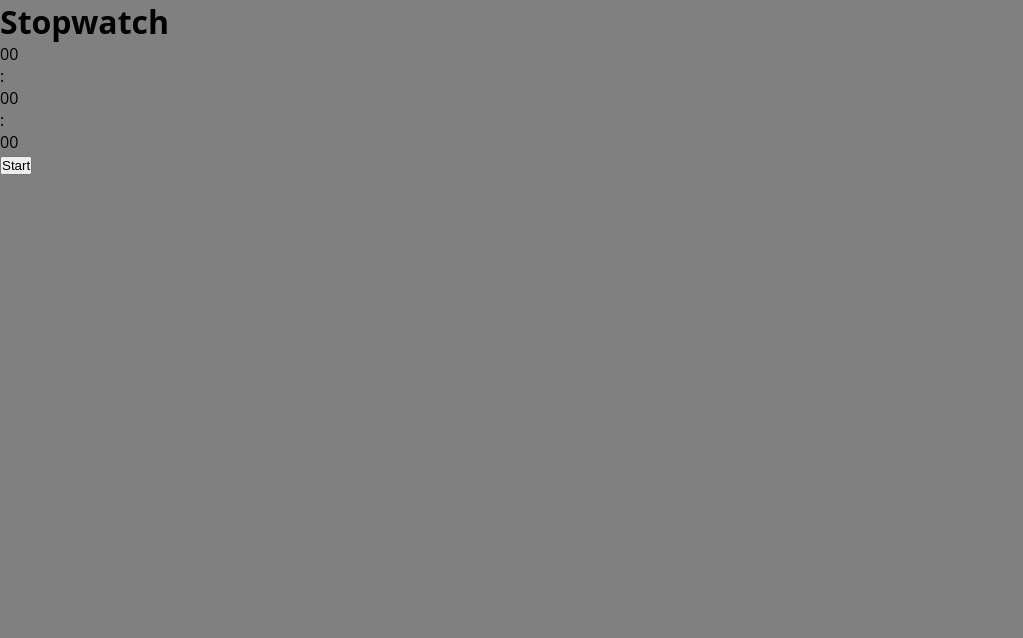
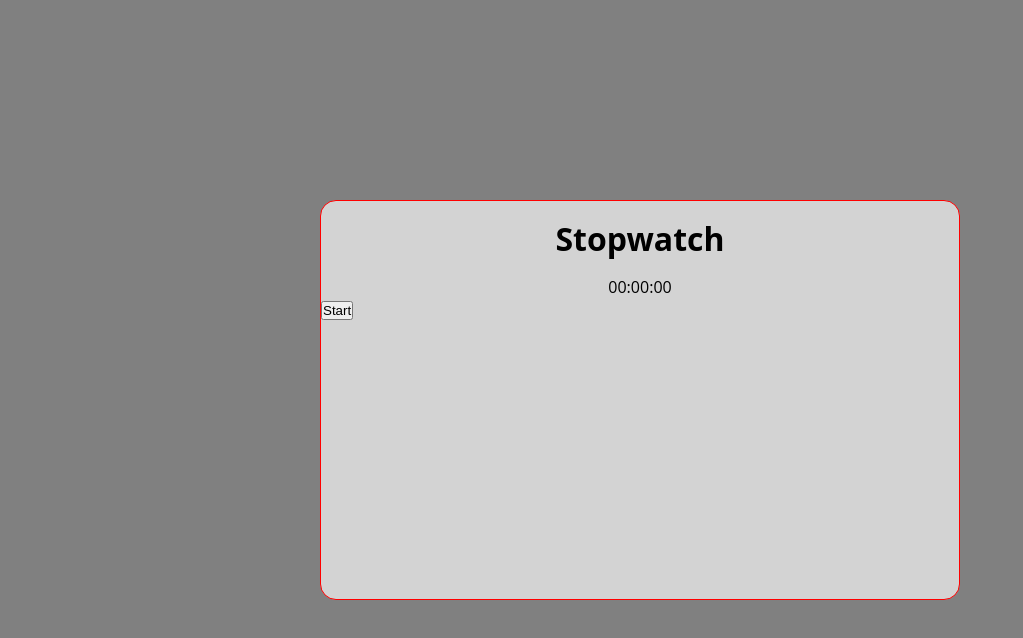
Before and after one commit to CelestialCoyote/react-stopwatch, a React app: page / in a window 1280 px wide. Shown: the top 638 px of the page, without its empty margins (0-1023 px from the left). Built offline with nearby package versions, Linux system fonts and the light colour scheme.

Commit message:
Started adding CSS to Stopwatch component.

```diff
--- a/src/App.js
+++ b/src/App.js
@@ -5,7 +5,7 @@ import Stopwatch from './components/Stopwatch/Stopwatch';
 const App = () => {
 
     return (
-        <div className="app">
+        <div className="app flex-column">
             <Stopwatch />
         </div>
     );
--- /dev/null
+++ b/src/components/Stopwatch/Stopwatch.css
@@ -0,0 +1,18 @@
+.stopwatch {
+	background: lightgray;
+	border: 1px solid red;
+	border-radius: 1.0em;
+	height: 50%;
+	margin: 0 auto;
+	width: 50%;
+}
+
+.stopwatch-header {
+	margin: 0 auto;
+	padding: 1.0em;
+}
+
+.stopwatch-time-display {
+	align-items: center;
+	justify-content: center;
+}
--- a/src/components/Stopwatch/Stopwatch.js
+++ b/src/components/Stopwatch/Stopwatch.js
@@ -1,4 +1,5 @@
 import React, { useEffect, useState } from "react";
+import './Stopwatch.css';
 
 
 const Stopwatch = () => {
@@ -34,14 +35,14 @@ const Stopwatch = () => {
 	};
 
 	return (
-		<div>
-			<div>
+		<div className='stopwatch flex-column'>
+			<div className='stopwatch-header'>
 				<h1>Stopwatch</h1>
 			</div>
-			{console.log("time", time)}
+			{console.log('time', time)}
 
 			<div>
-				<div className="d-flex justify-content-center align-items-center">
+				<div className='stopwatch-time-display flex-row'>
 					<p>{("0" + (Math.floor(time / 60000) % 60)).slice(-2)}</p>
 					<p>:</p>
 					<p>{("0" + (Math.floor(time / 1000) % 60)).slice(-2)}</p>
--- a/src/index.css
+++ b/src/index.css
@@ -22,9 +22,18 @@ body, #root {
     flex-grow: 1;
 }
 
+.flex-column {
+	display: flex;
+	flex-direction: column;
+}
+
+.flex-row {
+	display: flex;
+	flex-direction: row;
+}
+
 .app {
     background-color: gray;
-    display: flex;
-    flex-direction: column;
     flex-grow: 1;
+	justify-content: center;
 }
```
